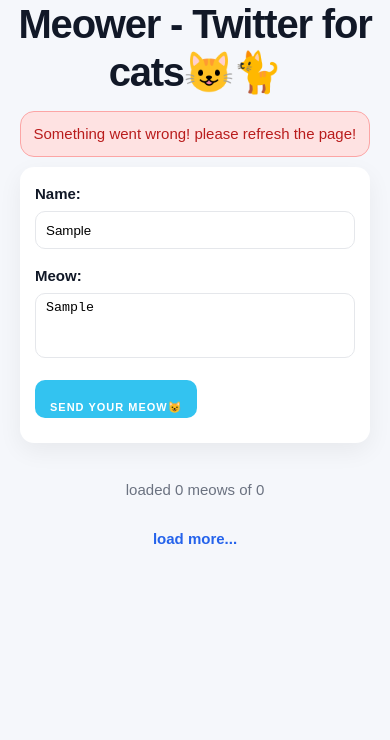
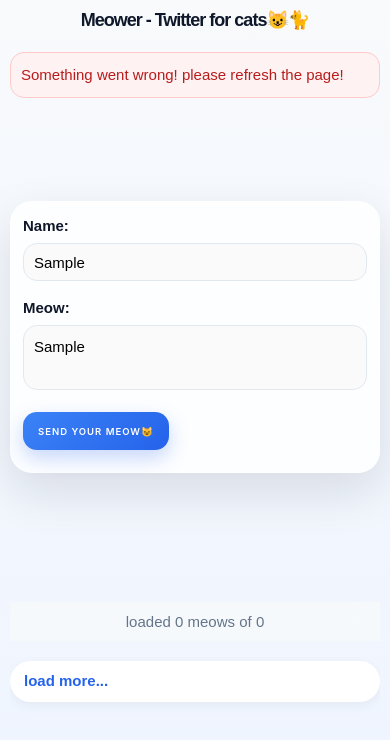
Before and after one commit to dangermember/meower, a plain HTML site: page client/index.html in a window 390 px wide. Both pictures are taken after typing "Sample", "Sample" into the empty fields and a click on the button "SEND YOUR MEOW😺". Drawn offline with Linux system fonts and the light colour scheme; no server answers.

Commit message:
style fix

```diff
--- a/client/styles.css
+++ b/client/styles.css
@@ -1,77 +1,104 @@
 @import "skeleton.min.css";
 
 :root {
-    --bg: #f5f7fb;
-    --surface: #ffffff;
-    --border: #e5e7eb;
-    --text: #111827;
-    --muted: #6b7280;
+    --bg: #f8fafc;
+    --bg2: #eef4ff;
+    --surface: rgba(255, 255, 255, .82);
+    --surface-solid: #fff;
+    --border: #e2e8f0;
+    --text: #0f172a;
+    --muted: #64748b;
     --primary: #2563eb;
-    --shadow: 0 8px 24px rgba(0, 0, 0, 0.06);
-    --radius: 14px;
+    --primary-hover: #1d4ed8;
+    --radius: 18px;
+    --shadow-sm: 0 4px 12px rgba(15, 23, 42, .05);
+    --shadow: 0 10px 30px rgba(15, 23, 42, .08);
+    --shadow-lg: 0 18px 48px rgba(15, 23, 42, .12);
 }
 
 * {
-    box-sizing: border-box;
+    margin: 0;
+    padding: 0;
+    box-sizing: border-box
 }
 
 html,
 body {
-    height: 100%;
+    height: 100vh;
     margin: 0;
     padding: 0;
     font-family: Arial, sans-serif;
     overflow: hidden;
-    background: var(--bg);
+    background: linear-gradient(180deg, var(--bg), var(--bg2));
     color: var(--text);
 }
 
-body {
+
+.container {
+    width: min(900px, 100%);
     display: flex;
     flex-direction: column;
+    justify-content: space-between;
+    height: calc(100% - 50px);
 }
-
-.container {
-    margin: 0 auto;
-    display: flex;
-    flex-direction: column;
-    height: 100%;
-    overflow-x: hidden;
-}
-
 .title {
-    margin-bottom: 1.5rem;
+    display: block;
     text-align: center;
-    font-weight: 700;
-    letter-spacing: -.03em;
+    font-size: 22px;
+    font-weight: 800;
+    margin: 10px 0;
 }
 
 .meow-form {
-    width: 100%;
     background: var(--surface);
-    padding: 1.5rem;
-    border-radius: var(--radius);
-    box-shadow: var(--shadow);
+    backdrop-filter: blur(16px);
+    border: 1px solid rgba(255, 255, 255, .5);
+    border-radius: 22px;
+    padding: 1.6rem;
+    box-shadow: var(--shadow-lg);
 }
 
 .meow-form textarea,
 .meow-form input {
     resize: none;
     width: 100%;
-    border-radius: 10px;
+    padding: .9rem 1rem;
+    border-radius: 14px;
     border: 1px solid var(--border);
-    transition: .2s;
+    background: #fafafa;
+    transition: .25s;
+    font: inherit;
 }
 
 .meow-form textarea:focus,
 .meow-form input:focus {
+    outline: none;
+    background: #fff;
     border-color: var(--primary);
-    box-shadow: 0 0 0 4px rgba(37, 99, 235, .12);
+    box-shadow: 0 0 0 5px rgba(37, 99, 235, .12);
+}
+
+button,
+input[type=submit] {
+    background: linear-gradient(135deg, #3b82f6, var(--primary));
+    color: #fff;
+    border: none;
+    border-radius: 14px;
+    padding: .9rem 1.5rem;
+    font: 600 .95rem "Inter", sans-serif;
+    cursor: pointer;
+    transition: .25s;
+    box-shadow: 0 8px 20px rgba(37, 99, 235, .25);
+}
+
+button:hover,
+input[type=submit]:hover {
+    transform: translateY(-2px);
+    background: linear-gradient(135deg, #4f8ef8, var(--primary-hover));
 }
 
 .meows-container {
     position: relative;
-    height: 100%;
     overflow-y: auto;
 }
 
@@ -83,88 +110,146 @@ body {
 
 .meows-container::-webkit-scrollbar-thumb {
     background: #cbd5e1;
-    border-radius: 20px;
+    border-radius: 4px;
+    border: 3px solid transparent;
 }
 
-.meows-container::-webkit-scrollbar-thumb:hover {
-    background: #94a3b8;
+.loadcountContainer {
+    display: none;
+    position: sticky;
+    top: 0;
+    z-index: 20;
+    padding: .75rem;
+    text-align: center;
+    background: rgba(248, 250, 252, .8);
+    backdrop-filter: blur(12px);
 }
 
 .loading,
 .meowsloading,
 .loadcountContainer {
+    color: var(--muted);
+}
+
+.loading,
+.meowsloading {
     display: none;
-    text-align: center;
-    color: var(--muted);
-    margin: 1rem auto;
 }
-.loadcountContainer{
-    position: sticky;
-    top: 0px;
-    text-align: center;
-    width: 100%;
-    z-index: +50;
-}
+
 .meows {
     display: flex;
     flex-direction: column;
     gap: 1rem;
+    max-width: 760px;
+    margin:auto;
 }
 
 .meow {
+    position: relative;
+    overflow: hidden;
     background: var(--surface);
-    border: 1px solid var(--border);
-    border-radius: var(--radius);
-    padding: 1rem 1.25rem;
+    border-radius: 18px;
+    padding: 1.35rem;
     box-shadow: var(--shadow);
-    transition: .2s ease;
+    display: flex;
+    flex-direction: column;
+    gap: .75rem;
+}
+
+.meow::before {
+    content: "";
+    position: absolute;
+    left: 0;
+    top: 0;
+    bottom: 0;
+    width: 4px;
+    background: linear-gradient(var(--primary), #60a5fa);
 }
 
 .meow:hover {
-    transform: translateY(-2px);
-    box-shadow: 0 12px 30px rgba(0,0,0,.08);
+    transform: translateY(-4px);
+    box-shadow: var(--shadow-lg);
+}
+
+.muted {
+    font-size: .85rem;
+    color: var(--muted);
 }
 
 .loadMore {
-    text-align: center;
-    margin: 1.5rem auto;
-    color: var(--primary);
+    margin: 2rem auto;
+    display: inline-flex;
+    padding: .85rem 1.4rem;
+    border-radius: 999px;
+    background: #fff;
+    box-shadow: var(--shadow-sm);
     font-weight: 600;
     cursor: pointer;
     transition: .2s;
+    color: var(--primary);
 }
 
 .loadMore:hover {
-    opacity: .75;
-}
-
-.muted {
-    display: block;
-    margin-top: .5rem;
-    color: var(--muted);
-    font-size: .85rem;
-}
-
-button,
-input[type="submit"] {
-    background: var(--primary);
-    color: white;
-    border: none;
-    border-radius: 10px;
-    padding: 0.75rem 1.5rem;
-    transition: .2s;
-}
-
-button:hover,
-input[type="submit"]:hover {
-    filter: brightness(.95);
+    transform: translateY(-2px);
 }
 
 .error {
-    background: #fee2e2;
+    background: #fef2f2;
     color: #b91c1c;
-    border: 1px solid #fca5a5;
-    padding: 1rem 1.25rem;
-    border-radius: var(--radius);
-    margin-bottom: 1rem;
+    border: 1px solid #fecaca;
+    padding: 1rem;
+    border-radius: 14px;
 }
+
+@keyframes appear {
+    from {
+        opacity: 0;
+        transform: translateY(16px)
+    }
+
+    to {
+        opacity: 1;
+        transform: none
+    }
+}
+
+@media(max-width:768px) {
+    .container {
+        padding: 1rem
+    }
+
+    .title {
+        font-size: 1.8rem
+    }
+
+    .meow-form {
+        padding: 1.2rem
+    }
+}
+
+@media(prefers-color-scheme:dark) {
+    :root {
+        --bg: #0f172a;
+        --bg2: #111827;
+        --surface: rgba(30, 41, 59, .75);
+        --surface-solid: #1e293b;
+        --border: #334155;
+        --text: #f8fafc;
+        --muted: #94a3b8;
+    }
+
+    html,
+    body {
+        background: linear-gradient(180deg, var(--bg), var(--bg2))
+    }
+
+    .meow-form textarea,
+    .meow-form input {
+        background: #1e293b;
+        color: var(--text)
+    }
+
+    .loadMore {
+        background: #1e293b
+    }
+}
```
